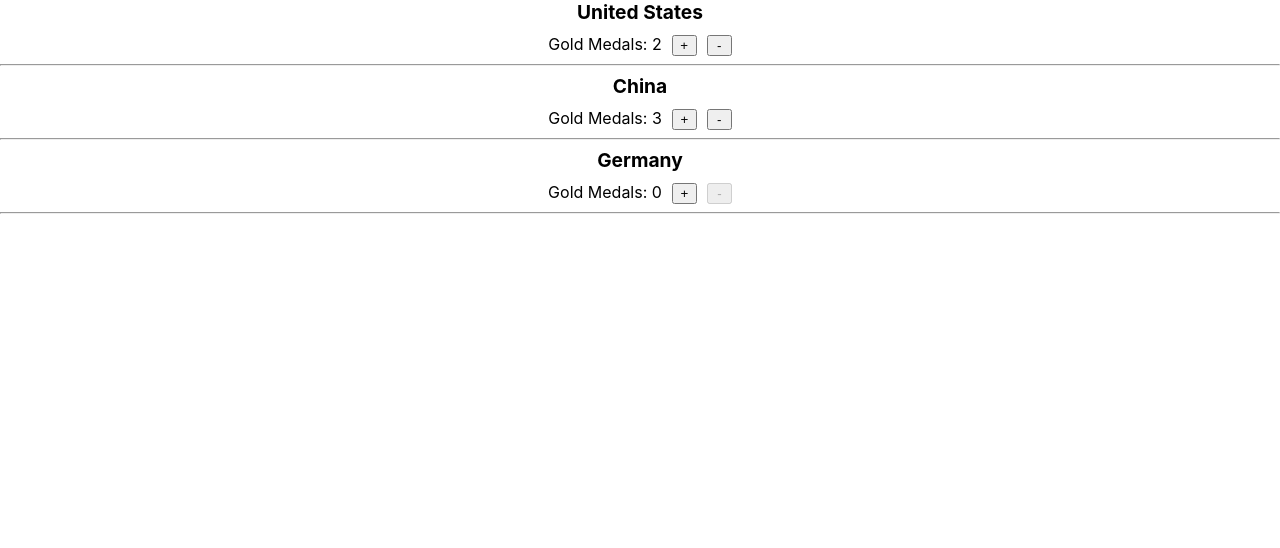
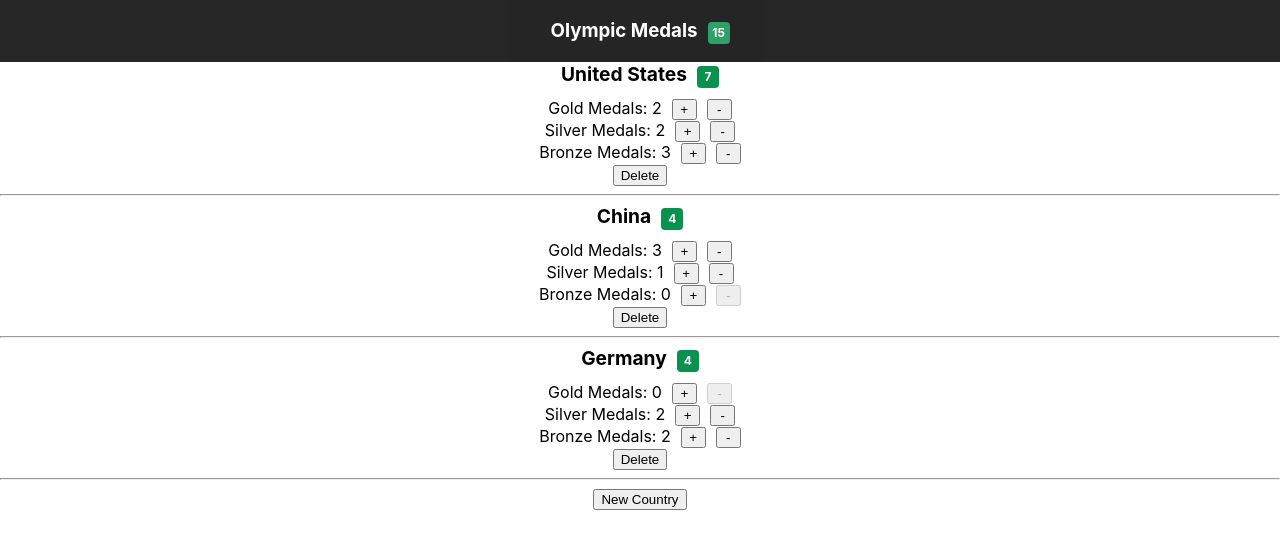
Before and after one commit to irisy1114/react-basic, a React (Create React App) app: page / in a window 1280 px wide. Shown: the top 548 px of the page. Built offline with nearby package versions, Linux system fonts and the light colour scheme.

Commit message:
add new country and delete

```diff
--- a/src/App.js
+++ b/src/App.js
@@ -1,27 +1,72 @@
 import React, { Component } from 'react';
 import './App.css';
 import Country from './components/Country';
+import NewCountry from './components/NewCountry';
 
 class App extends Component {
   state = {
     countries: [
-      { id: 1, name: 'United States', goldMedalCount: 2 },
-      { id: 2, name: 'China', goldMedalCount: 3 },
-      { id: 3, name: 'Germany', goldMedalCount: 0 },
+      { id: 1, name: 'United States', gold: 2 , silver: 2, bronze: 3 },
+      { id: 2, name: 'China', gold: 3, silver: 1, bronze: 0 },
+      { id: 3, name: 'Germany', gold: 0, silver: 2, bronze: 2 },
     ]
+  }
+
+  increaseMedalCount = (countryId, medalName) => {
+    // look for country and medal name
+    const countriesMutable = [...this.state.countries];
+    const idx = countriesMutable.findIndex((c) => c.id === countryId)
+    countriesMutable[idx][medalName] += 1;
+    this.setState({ countries: countriesMutable });
+  }
+
+  decreaseMedalCount = (countryId, medalName) => {
+    const countriesMutable = [...this.state.countries];
+    const idx = countriesMutable.findIndex((c) => c.id === countryId)
+    countriesMutable[idx][medalName] -= 1;
+    this.setState({ countries: countriesMutable });
+  }
+
+  getTotalMedalCount() {
+    // const countriesMutable = [...this.state.countries];
+    return this.state.countries.reduce((a, b) => a + b.gold + b.silver + b.bronze, 0);
+  }
+  addNewCountry = (name) => {
+    const { countries } = this.state;
+    const id = countries.length === 0 ? 1 : Math.max(...countries.map(country => country.id)) + 1;
+    const mutableCountries = countries.concat({ id: id, name: name, gold: 0, silver: 0, bronze: 0 });
+    this.setState({ countries:mutableCountries });
+  }
+  deleteCountry = (countryId) => {
+    const { countries } = this.state;
+    const mutableCountries = countries.filter(c => c.id !== countryId);
+    this.setState({ countries:mutableCountries});
   }
 
   render() {
     return (
       <div className="App">
+        <div className="App-header">
+          <h3>Olympic Medals
+            <span className="badge">{ this.getTotalMedalCount() }</span>
+          </h3>
+        </div>
         { this.state.countries.map(country =>
           <Country
             key={ country.id }
             country={ country }
-            onIncrement={ this.handleIncrement}
-            onDecrement={ this.handleDecrement }
+            id={ country.id }
+            name={ country.name }
+            gold={ country.gold}
+            silver={ country.silver}
+            bronze={ country.bronze}
+            onIncrement={ this.increaseMedalCount}
+            onDecrement={ this.decreaseMedalCount }
+            onDelete={ this.deleteCountry }
           />) }
+          <NewCountry onAdd={ this.addNewCountry }/>
       </div>
+
      );
   }
 }
--- a/src/components/Country.jsx
+++ b/src/components/Country.jsx
@@ -1,27 +1,26 @@
 import React, { Component } from 'react';
+import Medal from './Medal';
 
 class Country extends Component {
-    state = {
-       goldMedalCount: this.props.country.goldMedalCount
-    }
-    handleIncrement = () => {
-        this.setState({ goldMedalCount: this.state.goldMedalCount + 1 })
-    }
-    handleDecrement = () => {
-        this.setState({ goldMedalCount: this.state.goldMedalCount - 1 })
-    }
+
+
     render() {
-        const { country } = this.props;
+        const { id, name, gold, silver, bronze, onIncrement, onDecrement, onDelete } = this.props;
         return (
             <div className="country">
                 <div className="name">
-                    { country.name }
+                    { name }
+                    <span className="badge"> { gold + silver + bronze }</span>
                 </div>
-                <div className="medals">
-                    gold medals:  { this.state.goldMedalCount }
-                    <button onClick={ this.handleIncrement }>+</button>
-                    <button onClick={ this.handleDecrement } disabled={this.state.goldMedalCount === 0 ? true : false}>-</button>
-                </div>
+
+                <Medal id={ id } medal={"gold"} count={ gold } onIncrement={ onIncrement } onDecrement={ onDecrement }>
+                </Medal>
+                <Medal id={ id } medal={"silver"} count={ silver } onIncrement={ onIncrement } onDecrement={ onDecrement }>
+                </Medal>
+                <Medal id={ id } medal={"bronze"} count={ bronze } onIncrement={ onIncrement } onDecrement={ onDecrement }>
+                </Medal>
+                <button type='button' id={ id } onClick={ () => onDelete(id) }>Delete</button>
+
                 <hr></hr>
             </div>
         );
--- /dev/null
+++ b/src/components/Medal.jsx
@@ -0,0 +1,17 @@
+import React, { Component } from 'react';
+
+class Medal extends Component {
+
+    render() {
+        const { id, medal, count, onIncrement, onDecrement } = this.props;
+        return (
+            <div className="medals">
+                    { medal } medals:  { count }
+                    <button onClick={ () => onIncrement(id, medal) }>+</button>
+                    <button onClick={ () => onDecrement(id, medal) } disabled={count === 0 ? true : false}>-</button>
+            </div>
+        )
+    }
+}
+
+export default Medal
--- /dev/null
+++ b/src/components/NewCountry.jsx
@@ -0,0 +1,22 @@
+import React, { Component } from "react";
+
+class NewCountry extends Component {
+
+    promptDialog = () => {
+        let newCountry = window.prompt('Enter country name', '');
+        if(newCountry==="")
+            alert("Country name can't be empty");
+        else
+            this.props.onAdd(newCountry);
+    }
+
+    render() {
+        return (
+            <div className="NewCountry">
+                <button onClick={ this.promptDialog } type="button">New Country</button>
+            </div>
+        )
+    }
+}
+
+export default NewCountry;
--- a/src/index.css
+++ b/src/index.css
@@ -11,3 +11,26 @@
   font-family: source-code-pro, Menlo, Monaco, Consolas, 'Courier New',
     monospace;
 }
+
+.App-header {
+  background-color: #000;
+  color: #fff;
+  opacity: .85;
+  margin: 0;
+  display: flex;
+  justify-content: center;
+  align-items: center;
+}
+
+.badge {
+  margin-left: 10px;
+  display: inline-block;
+  min-width: 16px;
+  height: 16px;
+  padding: 3px;
+  border-radius: 4px;
+  font-size: 12px;
+  text-align: center;
+  background: #08924d;
+  color: #fff;
+}
```
